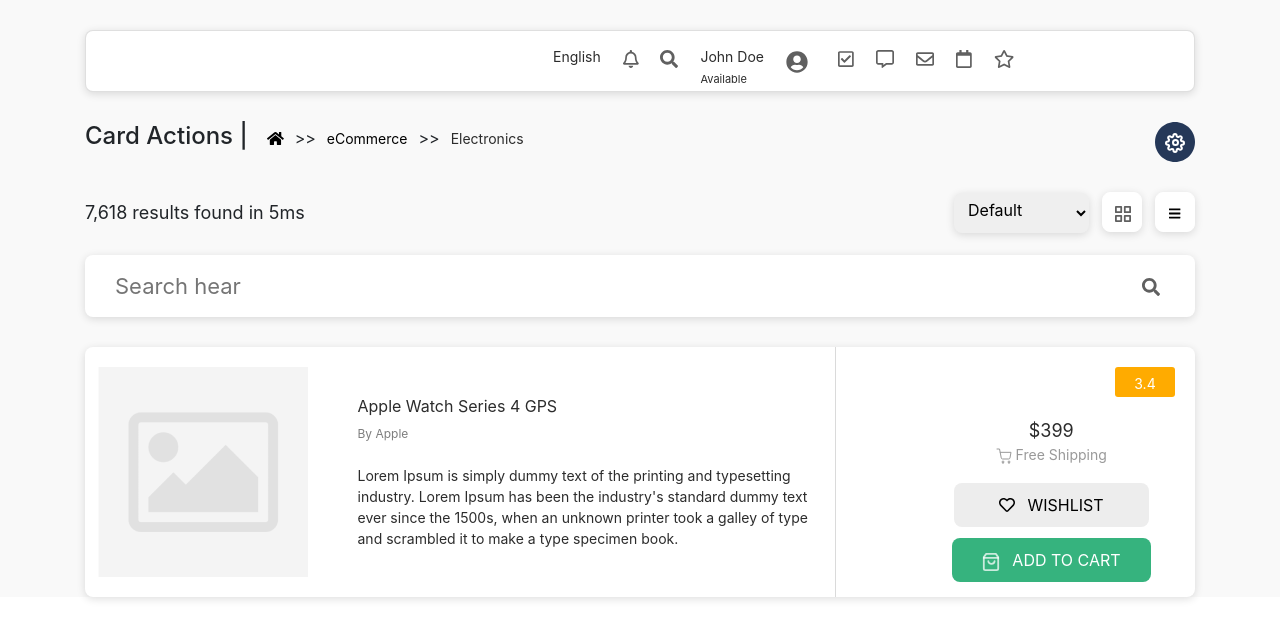
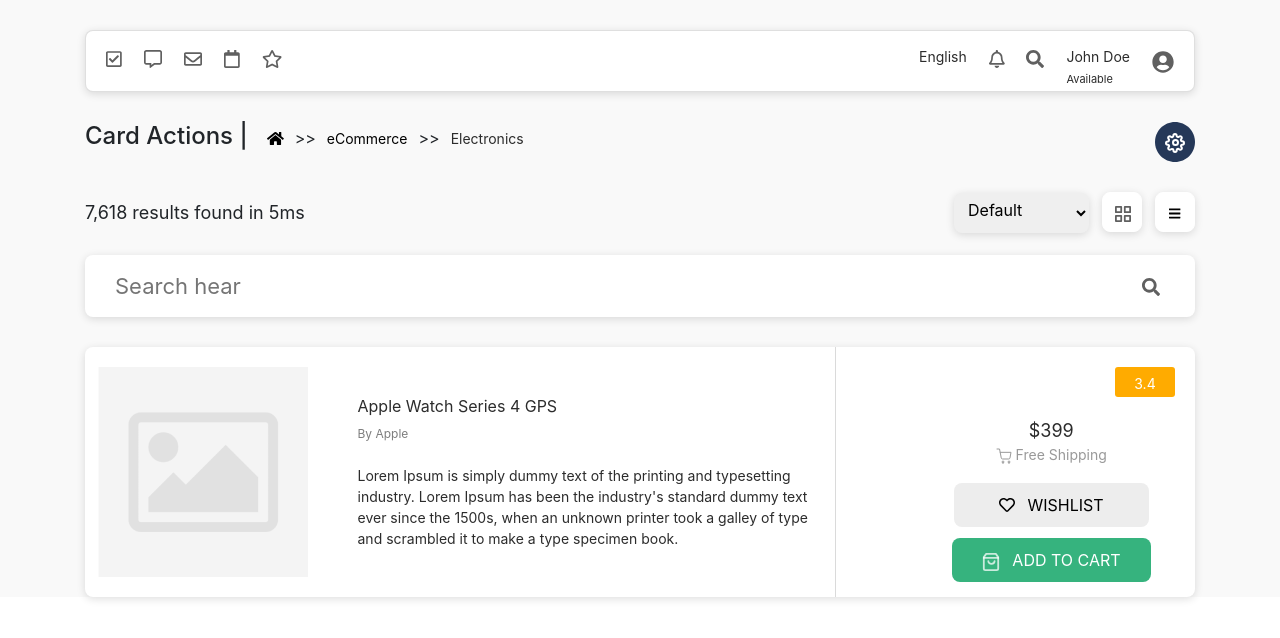
Before and after one commit to guiamado/front-end-layout, a React (Create React App) app in the folder frontend/: page / in a window 1280 px wide. Shown: the top 638 px of the page. Built offline with nearby package versions, Linux system fonts and the light colour scheme.

Commit message:
[FIX] Corrigindo navbar

```diff
--- a/frontend/src/components/navbar/NavBar.tsx
+++ b/frontend/src/components/navbar/NavBar.tsx
@@ -13,7 +13,7 @@
             <Card className="navBar">
                 <Card.Body style={{ paddingTop: 15, paddingBottom: 15 }}>
                     <Row>
-                        <Col lg="4" xs={{ order: 'last', span: 12 }}>
+                        <Col lg="4" xs={{ order: Utils.isMobile ? 'last' : 'first', span: 12 }}>
                             {icons.map((el, index) => {
                                 return (
                                     <span className="icon" key={`icon-${index}`}>
@@ -27,7 +27,7 @@
                                 <hr />
                             </Col>
                         )}
-                        <Col lg={{ span: 4, offset: 4 }} xs={{ order: 'first', span: 12 }}>
+                        <Col lg={{ span: 4, offset: 4 }} xs={{ order: Utils.isMobile ? 'first' : 'last', span: 12 }}>
                             <div className="profile">
                                 <span style={{ marginRight: 22 }}>
                                     English
```
